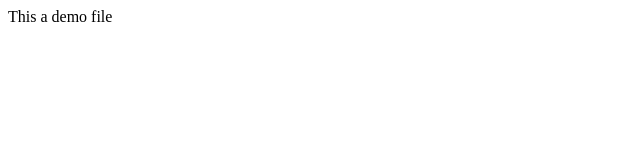
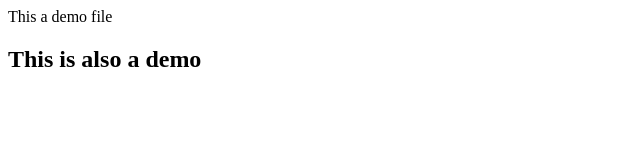
Before and after one commit to soumyar78/soumyagit, a plain HTML site: page index.html in a window 1280 px wide. Shown: the whole page, without its empty margins (0-640 px from the left). Drawn offline with Linux system fonts and the light colour scheme.

Commit message:
this is changed

```diff
--- a/index.html
+++ b/index.html
@@ -8,5 +8,6 @@
 </head>
 <body>
     This a demo file
+    <h2>This is also a demo</h2>
 </body>
 </html>
```
